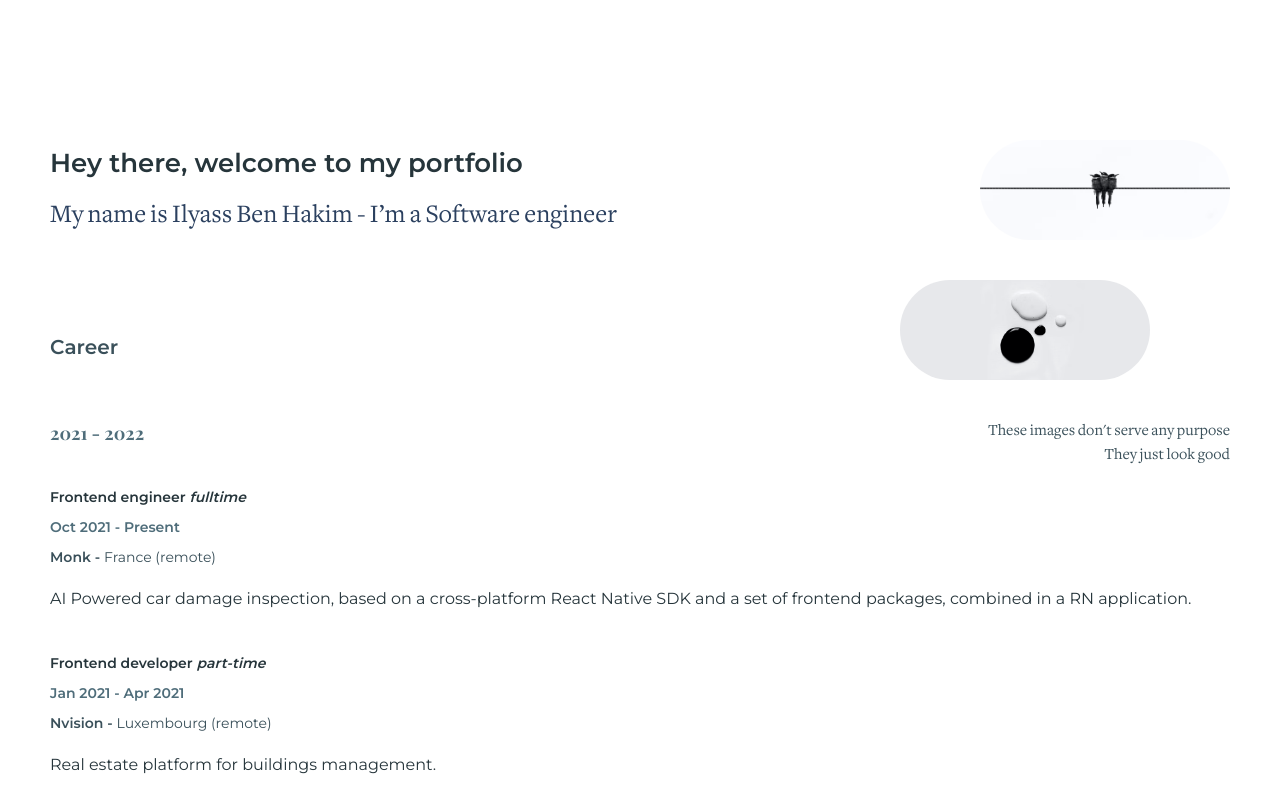
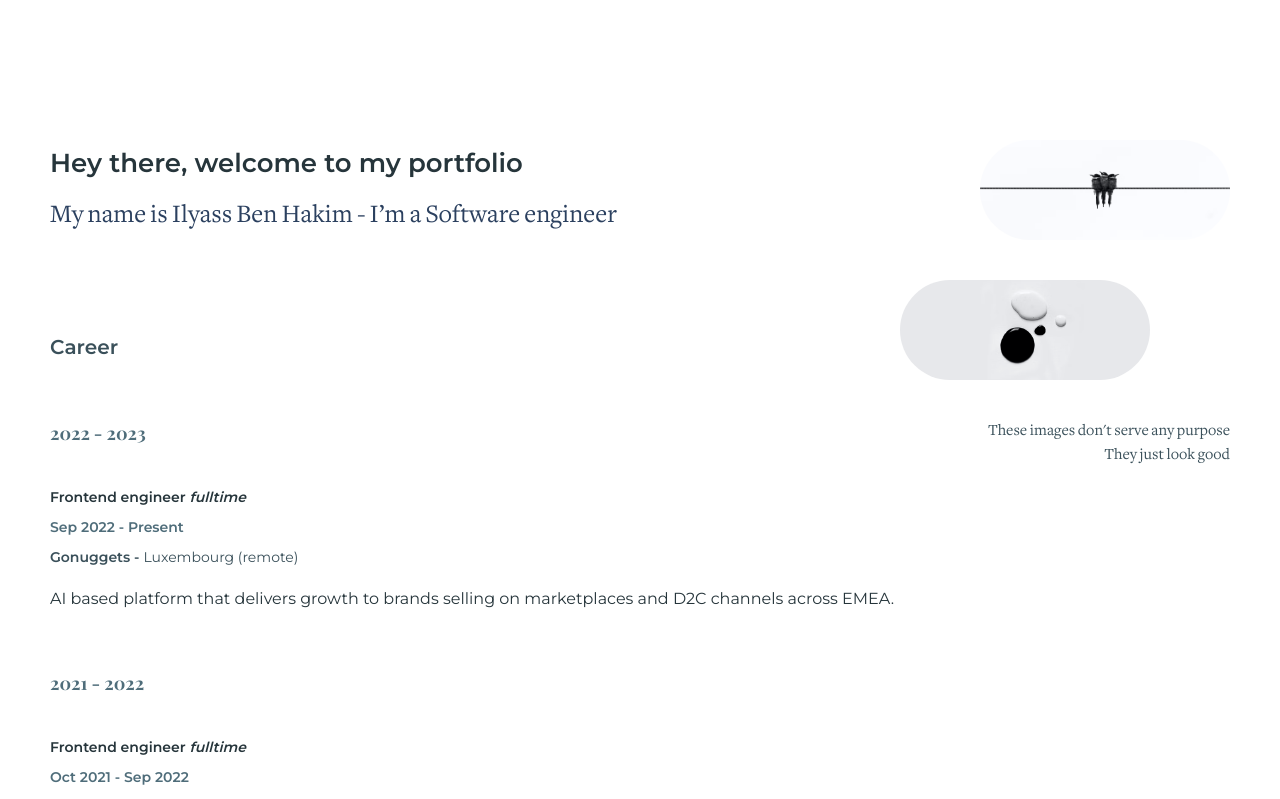
Before and after one commit to BenHakimIlyass/portfolio, a Next.js app: page / in a window 1280 px wide. Shown: the top 799 px of the page. Built offline with nearby package versions, Linux system fonts and the light colour scheme.

Commit message:
Added gonuggets section to career

```diff
--- a/pages/index.tsx
+++ b/pages/index.tsx
@@ -76,6 +76,21 @@ const Home: NextPage = () => {
                   Career
                 </Typo>
 
+                {/* 2022 - 2023 */}
+                <Stack className="gap-40">
+                  <Typo variant="h4" className="text-grey-300">
+                    2022 - 2023
+                  </Typo>
+                  <Career
+                    position="Frontend engineer"
+                    mode="fulltime"
+                    period="Sep 2022 - Present"
+                    company="Gonuggets"
+                    location="Luxembourg"
+                    description="AI based platform that delivers growth to brands selling on marketplaces and D2C channels across EMEA."
+                  />
+                </Stack>
+
                 {/* 2021 - 2022 */}
                 <Stack className="gap-40">
                   <Typo variant="h4" className="text-grey-300">
@@ -84,7 +99,7 @@ const Home: NextPage = () => {
                   <Career
                     position="Frontend engineer"
                     mode="fulltime"
-                    period="Oct 2021 - Present"
+                    period="Oct 2021 - Sep 2022"
                     company="Monk"
                     location="France"
                     description="AI Powered car damage inspection, based on a cross-platform React Native SDK and a set of frontend packages, combined in a RN application."
```
